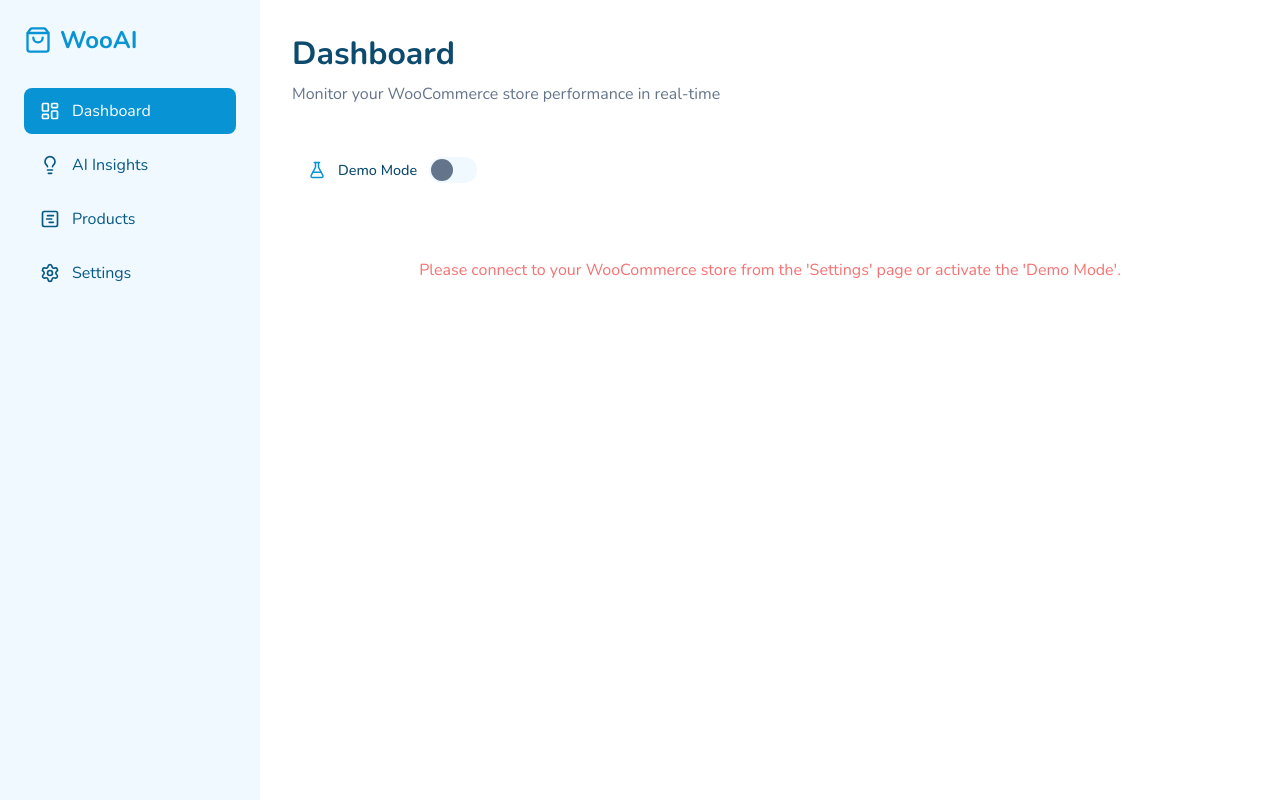
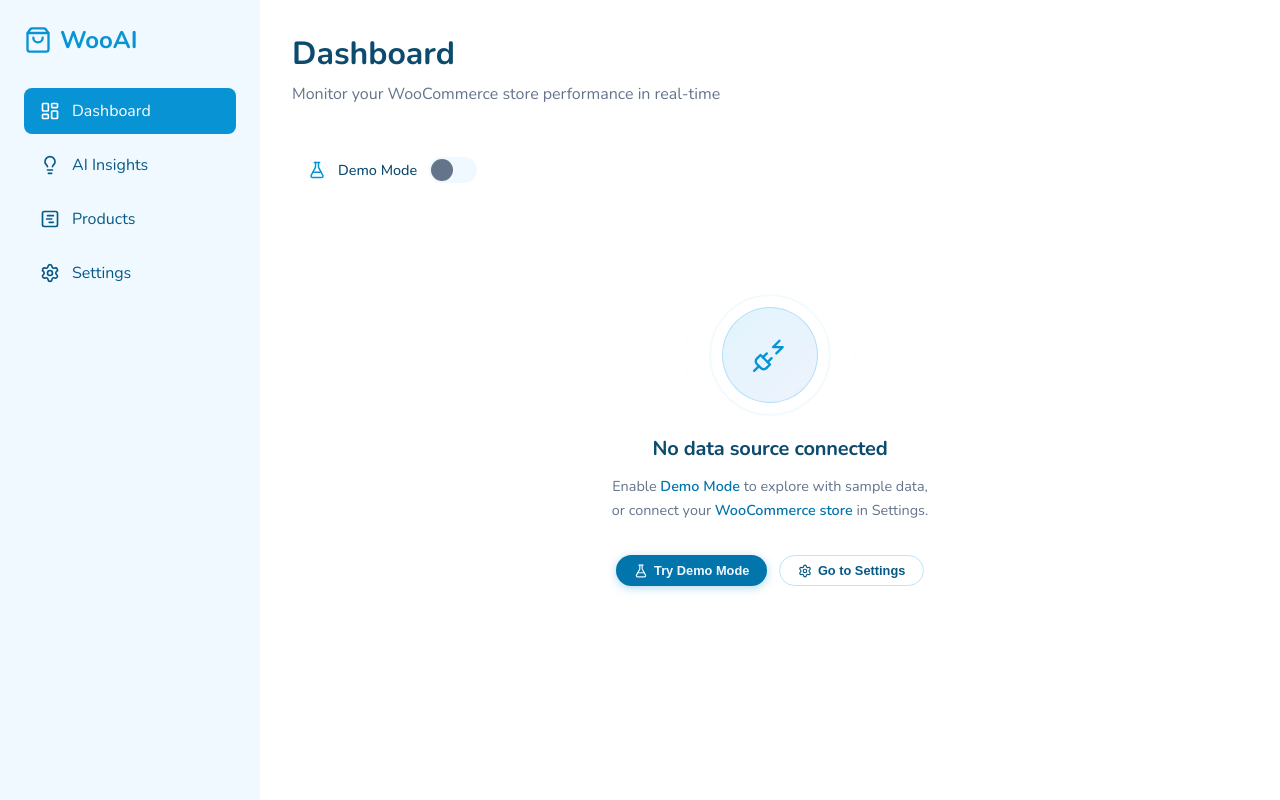
Before and after one commit to davidmaimoun/smartsale, a React (Vite) app in the folder fe/: page / in a window 1280 px wide. Built offline with nearby package versions, Linux system fonts and the light colour scheme; no server answers; the HTML template or start-up script is replaced by a standard one.

Commit message:
add connect context

```diff
--- a/fe/src/App.css
+++ b/fe/src/App.css
@@ -852,6 +852,127 @@
 
 
 
+/* ── empty-state.css ── */
+
+.empty-state {
+  display: flex;
+  flex-direction: column;
+  align-items: center;
+  justify-content: center;
+  text-align: center;
+  padding: 5rem 2rem;
+  margin: 2rem auto;
+  max-width: 480px;
+}
+
+/* Cercle animé autour de l'icône */
+.empty-state-icon-wrapper {
+  position: relative;
+  width: 96px;
+  height: 96px;
+  margin-bottom: 2rem;
+}
+
+.empty-state-icon-wrapper::before,
+.empty-state-icon-wrapper::after {
+  content: '';
+  position: absolute;
+  inset: 0;
+  border-radius: 50%;
+  border: 1.5px solid rgba(14, 165, 233, 0.2);
+  animation: ripple 2.5s ease-out infinite;
+}
+
+.empty-state-icon-wrapper::after {
+  animation-delay: 1.2s;
+}
+
+@keyframes ripple {
+  0%   { transform: scale(1);   opacity: 0.6; }
+  100% { transform: scale(1.9); opacity: 0;   }
+}
+
+.empty-state-icon-bg {
+  width: 96px;
+  height: 96px;
+  border-radius: 50%;
+  background: linear-gradient(135deg, rgba(14, 165, 233, 0.12), rgba(37, 99, 235, 0.08));
+  border: 1.5px solid rgba(14, 165, 233, 0.25);
+  display: flex;
+  align-items: center;
+  justify-content: center;
+  color: var(--primary);
+  position: relative;
+  z-index: 1;
+}
+
+.empty-state h3 {
+  font-size: 1.25rem;
+  font-weight: 700;
+  color: var(--text-primary);
+  margin-bottom: 0.75rem;
+  letter-spacing: -0.01em;
+}
+
+.empty-state p {
+  font-size: 0.9rem;
+  color: var(--text-muted);
+  line-height: 1.7;
+  margin-bottom: 2rem;
+}
+
+.empty-state p strong {
+  color: var(--primary-dark);
+  font-weight: 600;
+}
+
+/* Les 2 pills d'action */
+.empty-state-actions {
+  display: flex;
+  gap: 0.75rem;
+  flex-wrap: wrap;
+  justify-content: center;
+}
+
+.empty-state-pill {
+  display: flex;
+  align-items: center;
+  gap: 0.4rem;
+  padding: 0.45rem 1.1rem;
+  border-radius: 999px;
+  font-size: 0.8rem;
+  font-weight: 600;
+  cursor: pointer;
+  transition: all 0.2s ease;
+  text-decoration: none;
+}
+
+.empty-state-pill.primary {
+  background: var(--primary-dark);
+  color: #f0f9ff;
+  border: none;
+  box-shadow: 0 2px 10px rgba(2, 132, 199, 0.3);
+}
+
+.empty-state-pill.primary:hover {
+  background: var(--primary);
+  transform: translateY(-1px);
+  box-shadow: 0 4px 16px rgba(2, 132, 199, 0.35);
+}
+
+.empty-state-pill.secondary {
+  background: transparent;
+  color: var(--text-secondary);
+  border: 1.5px solid var(--border-color, #bae6fd);
+}
+
+.empty-state-pill.secondary:hover {
+  border-color: var(--primary);
+  color: var(--primary-dark);
+  background: rgba(14, 165, 233, 0.06);
+}
+
+
 /* Responsive adjustments for data grid */
 @media (max-width: 480px) {
   .data-grid {
--- a/fe/src/App.tsx
+++ b/fe/src/App.tsx
@@ -5,6 +5,7 @@
 import './App.css';
 import Products from './components/Products';
 import { DemoProvider } from './contexts/DemoContext';
+import { ConnectionProvider } from './contexts/ConnectionContext';
 
 function Sidebar() {
   const location = useLocation();
@@ -66,6 +67,7 @@
 function App() {
   return (
     <DemoProvider>
+      <ConnectionProvider>
         <Router>
           <div className="app">
             <Sidebar />
@@ -79,6 +81,7 @@
             </main>
           </div>
         </Router>
+      </ConnectionProvider>
     </DemoProvider>
   );
 }
--- a/fe/src/components/Dashboard.tsx
+++ b/fe/src/components/Dashboard.tsx
@@ -2,7 +2,9 @@
 import { format, subDays } from 'date-fns';
 import {
   TrendingUp, TrendingDown, ShoppingCart,
-  DollarSign, Package, Users, Calendar,
+  DollarSign, Package, Users, Calendar, PlugZap,
+  Settings,
+  FlaskConical,
 } from 'lucide-react';
 import {
   LineChart, Line, XAxis, YAxis, CartesianGrid,
@@ -13,70 +15,66 @@
 import ProductRatings from './ProductRatings';
 import BestSellers from './BestSellers';
 import DemoModeToggle from './DemoModeToggle';
+import DatePills from './DatePills';
 import { useDemoMode } from '../contexts/DemoContext';
-import DatePills from './DatePills';
+import { useConnection } from '../contexts/ConnectionContext';
+import { useNavigate } from 'react-router-dom';
 
 const Dashboard: React.FC = () => {
   const [dateRange, setDateRange] = useState({
     startDate: format(subDays(new Date(), 7), 'yyyy-MM-dd'),
     endDate: format(new Date(), 'yyyy-MM-dd'),
   });
-  const [metrics, setMetrics] = useState<SalesMetrics | null>(null);
-  const [loading, setLoading] = useState(false);
-  const [error, setError] = useState<string | null>(null);
+  const [metrics, setMetrics]   = useState<SalesMetrics | null>(null);
+  const [loading, setLoading]   = useState(false);
+  const [error, setError]       = useState<string | null>(null);
   const [activeDays, setActiveDays] = useState<number | null>(7);
 
+  const { isDemoMode }              = useDemoMode();
+  const { isConnected, isChecking } = useConnection();
 
-  const { isDemoMode } = useDemoMode();
+  const navigate = useNavigate();
+  const { toggleDemoMode } = useDemoMode();
 
-  // ✅ isDemoMode dans les deps → re-fetch automatique au toggle
+  // ✅ Ne fetch que si demo OU connecté — jamais à vide
+  const canFetch = isDemoMode || isConnected === true;
+
   useEffect(() => {
+    if (canFetch) {
       setMetrics(null);
       fetchMetrics();
-  }, [dateRange, isDemoMode]);
+    }
+  }, [dateRange, isDemoMode, isConnected]);
 
   const fetchMetrics = async () => {
+    if (!canFetch) return;
     setLoading(true);
     setError(null);
     try {
-      // Le Proxy choisit demo ou real via getDemoModeValue()
       const data = await wooCommerceAPI.getSalesMetrics(
         dateRange.startDate,
         dateRange.endDate
       );
       setMetrics(data);
     } catch (err) {
-      setError("Please connect to your WooCommerce store from the 'Settings' page or activate the 'Demo Mode'.");
+      setError("Failed to load data. Please check your connection.");
       console.error(err);
     } finally {
       setLoading(false);
     }
   };
 
-  // const handleDateChange = (e: React.ChangeEvent<HTMLInputElement>) => {
-  //   setDateRange({ ...dateRange, [e.target.name]: e.target.value });
-  // };
+  const handleDateChange = (e: React.ChangeEvent<HTMLInputElement>) => {
+    setActiveDays(null);
+    setDateRange({ ...dateRange, [e.target.name]: e.target.value });
+  };
 
-  // const handleQuickDate = (days: number) => {
-  //   setDateRange({
-  //     startDate: format(subDays(new Date(), days), 'yyyy-MM-dd'),
-  //     endDate: format(new Date(), 'yyyy-MM-dd'),
-  //   });
-  // };
-
-  // 3. Handler
   const handleQuickDate = (days: number) => {
     setActiveDays(days);
     setDateRange({
       startDate: format(subDays(new Date(), days), 'yyyy-MM-dd'),
       endDate: format(new Date(), 'yyyy-MM-dd'),
     });
-};
-
-// 4. Reset si date custom
-const handleDateChange = (e: React.ChangeEvent<HTMLInputElement>) => {
-  setActiveDays(null);
-  setDateRange({ ...dateRange, [e.target.name]: e.target.value });
   };
 
   const MetricCard: React.FC<{
@@ -101,6 +99,64 @@
     </div>
   );
 
+  // ── États d'affichage ─────────────────────────────────────
+
+  // 1. Vérification de la session en cours
+  if (isChecking) {
+    return (
+      <div className="loading">
+        <div className="spinner"></div>
+        <p>Checking connection...</p>
+      </div>
+    );
+  }
+
+  // 2. Ni demo ni connecté → invite à agir
+  if (!canFetch) {
+
+    return (
+      <div>
+        <div className="page-header">
+          <h2>Dashboard</h2>
+          <p>Monitor your WooCommerce store performance in real-time</p>
+        </div>
+
+        <DemoModeToggle />
+
+        <div className="empty-state">
+
+          {/* Icône avec animation ripple */}
+          <div className="empty-state-icon-wrapper">
+            <div className="empty-state-icon-bg">
+              <PlugZap size={38} strokeWidth={1.5} />
+            </div>
+          </div>
+
+          <h3>No data source connected</h3>
+
+          <p>
+            Enable <strong>Demo Mode</strong> to explore with sample data,<br />
+            or connect your <strong>WooCommerce store</strong> in Settings.
+          </p>
+
+          {/* Pills d'action */}
+          <div className="empty-state-actions">
+            <button className="empty-state-pill primary" onClick={toggleDemoMode}>
+              <FlaskConical size={14} />
+              Try Demo Mode
+            </button>
+            <button className="empty-state-pill secondary" onClick={() => navigate('/settings')}>
+              <Settings size={14} />
+              Go to Settings
+            </button>
+          </div>
+
+        </div>
+      </div>
+    );
+  }
+
+  // 3. Chargement initial
   if (loading && !metrics) {
     return (
       <div className="loading">
@@ -110,6 +166,7 @@
     );
   }
 
+  // ── Dashboard principal ───────────────────────────────────
   return (
     <div>
       <div className="page-header">
@@ -117,7 +174,6 @@
         <p>Monitor your WooCommerce store performance in real-time</p>
       </div>
 
-      {/* Demo Mode Toggle */}
       <DemoModeToggle />
 
       {error && (
@@ -156,10 +212,7 @@
                 Apply Filter
               </button>
             </div>
-            <div style={{ marginTop: '1rem', display: 'flex', gap: '0.5rem' }}>
             <DatePills activeDays={activeDays} onChange={handleQuickDate} />
-
-            </div>
           </div>
 
           {/* Metrics Grid */}
--- a/fe/src/components/Settings.tsx
+++ b/fe/src/components/Settings.tsx
@@ -2,8 +2,12 @@
 import { CheckCircle, AlertCircle, XCircle, Unplug } from 'lucide-react';
 import { wooCommerceAPI } from '../services/api';
 import type { WooCommerceConfig } from '../types';
+import { useConnection } from '../contexts/ConnectionContext';
 
 const Settings: React.FC = () => {
+  // ✅ useConnection INSIDE le composant
+  const { setConnected } = useConnection();
+
   const [config, setConfig] = useState<WooCommerceConfig>({
     storeUrl: '',
     consumerKey: '',
@@ -11,7 +15,7 @@
   });
 
   const [connecting, setConnecting] = useState(false);
-  const [resetting, setResetting] = useState(false);
+  const [resetting, setResetting]   = useState(false);
   const [connectResult, setConnectResult] = useState<{
     success: boolean;
     message: string;
@@ -27,15 +31,14 @@
     setConnectResult(null);
     try {
       const test = await wooCommerceAPI.testConnection(config);
-      setConnectResult({
-        success: test.success,
-        message: test.message || (test.success ? 'Connection successful!' : 'Connection failed.'),
-      });
-    } catch (error) {
-      setConnectResult({
-        success: false,
-        message: 'Authentication failed - Please check your keys.',
-      });
+      if (test.success) {
+        setConnected(true);
+        setConnectResult({ success: true, message: test.message || 'Connection successful!' });
+      } else {
+        setConnectResult({ success: false, message: test.message || 'Connection failed.' });
+      }
+    } catch {
+      setConnectResult({ success: false, message: 'Authentication failed - Please check your keys.' });
     } finally {
       setConnecting(false);
     }
@@ -47,6 +50,7 @@
     try {
       await wooCommerceAPI.disconnect();
       setConfig({ storeUrl: '', consumerKey: '', consumerSecret: '' });
+      setConnected(false);
       setConnectResult({ success: true, message: 'Credentials cleared successfully.' });
     } catch {
       setConnectResult({ success: false, message: 'Failed to reset credentials.' });
@@ -56,7 +60,7 @@
   };
 
   const isFormFilled = config.storeUrl && config.consumerKey && config.consumerSecret;
-  const isDisabled = connecting || !isFormFilled;
+  const isDisabled   = connecting || !isFormFilled;
 
   return (
     <div>
@@ -108,7 +112,6 @@
             />
           </div>
 
-          {/* Info box */}
           <div className="settings-info-box">
             <AlertCircle size={20} className="settings-info-icon" style={{ flexShrink: 0, marginTop: '2px' }} />
             <div style={{ fontSize: '0.875rem' }}>
@@ -123,18 +126,13 @@
             </div>
           </div>
 
-          {/* Result message */}
           {connectResult && (
             <div className={`settings-result ${connectResult.success ? 'success' : 'error'}`}>
-              {connectResult.success
-                ? <CheckCircle size={20} />
-                : <XCircle size={20} />
-              }
+              {connectResult.success ? <CheckCircle size={20} /> : <XCircle size={20} />}
               <span>{connectResult.message}</span>
             </div>
           )}
 
-          {/* Buttons */}
           <div style={{ display: 'flex', gap: '1rem' }}>
             <button
               className="btn btn-primary"
--- /dev/null
+++ b/fe/src/contexts/ConnectionContext.tsx
@@ -0,0 +1,59 @@
+import React, { createContext, useContext, useState, useEffect, type ReactNode } from 'react';
+import { wooCommerceAPI } from '../services/api';
+import { useDemoMode } from './DemoContext';
+
+interface ConnectionContextType {
+  isConnected: boolean;
+  isChecking: boolean;          // true pendant le ping initial
+  checkConnection: () => Promise<void>;
+  setConnected: (value: boolean) => void;
+}
+
+const ConnectionContext = createContext<ConnectionContextType | undefined>(undefined);
+
+export const useConnection = () => {
+  const context = useContext(ConnectionContext);
+  if (!context) throw new Error('useConnection must be used within ConnectionProvider');
+  return context;
+};
+
+export const ConnectionProvider: React.FC<{ children: ReactNode }> = ({ children }) => {
+  const [isConnected, setIsConnected] = useState(false);
+  const [isChecking, setIsChecking]   = useState(true);  // démarre à true → spinner au launch
+  const { isDemoMode } = useDemoMode();
+
+  const checkConnection = async () => {
+    // En demo mode, pas besoin de pinger le backend
+    if (isDemoMode) {
+      setIsConnected(false);
+      setIsChecking(false);
+      return;
+    }
+
+    setIsChecking(true);
+    try {
+      const res = await wooCommerceAPI.getStoreInfo();
+      setIsConnected(res.success === true);
+    } catch {
+      setIsConnected(false);
+    } finally {
+      setIsChecking(false);
+    }
+  };
+
+  // Ping au lancement
+  useEffect(() => {
+    checkConnection();
+  }, [isDemoMode]);
+
+  const setConnected = (value: boolean) => {
+    setIsConnected(value);
+    setIsChecking(false);
+  };
+
+  return (
+    <ConnectionContext.Provider value={{ isConnected, isChecking, checkConnection, setConnected }}>
+      {children}
+    </ConnectionContext.Provider>
+  );
+};
```
Lines whose indentation alone changed are shown as unchanged.
